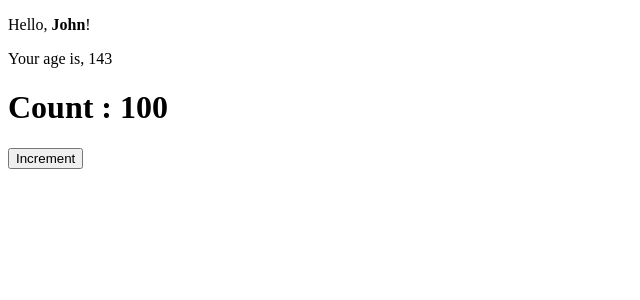
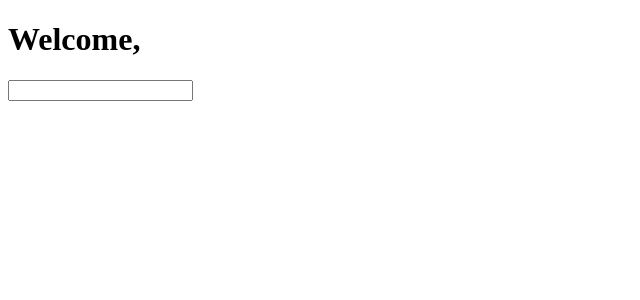
Before and after one commit to Leonardocamisa/react_exercises, a React (Create React App) app in the folder exercises/: page / in a window 1280 px wide. Shown: the top 300 px of the page, without its empty margins (0-640 px from the left). Built offline with nearby package versions, Linux system fonts and the light colour scheme.

Commit message:
esercizio completato

```diff
--- a/exercises/src/Age.js
+++ /dev/null
@@ -1,11 +0,0 @@
-import React from "react"
-
-export class Age extends React.Component {
-    render (){
-     return  this.props.age > 18 ? <p>Your age is, {this.props.age}</p> : <p>You are very young!</p>
-    }
-
-    static defaultProps = {
-         age: 143,
-    }
-}
--- a/exercises/src/App.js
+++ b/exercises/src/App.js
@@ -1,15 +1,11 @@
 import React from 'react'
-import { Welcome } from './Welcome'
-import { Age } from './Age'
-import { ClickCounter } from './ClickCounter'
+import InteractiveWelcome from './InteractiveWelcome'
 
 export class App extends React.Component {
     render() {
         return (
             <div>
-                <Welcome name={this.defaultProps} />
-                <Age age={this.defaultProps} />
-                <ClickCounter initialValue={100} incrementBy={4} timeout={1000} />
+                <InteractiveWelcome />
             </div>
         )
     }
--- a/exercises/src/ClickCounter.js
+++ /dev/null
@@ -1,23 +0,0 @@
-import React from "react"
-import { CounterDisplay } from "./CounterDisplay"
-
-export class ClickCounter extends React.Component {
-    state = {
-        count: this.props.initialValue ,
-    }
-
-        handleCounterIncrement = () => {
-            this.setState((state) => {
-                return {
-                    count: state.count + this.props.incrementBy,
-                }
-            })
-        }
-
-    render() {
-        return  <div>
-                    <CounterDisplay count = {this.state.count}/>
-                    <button onClick={this.handleCounterIncrement}>Increment</button>
-                </div>
-            }
-}
--- a/exercises/src/CounterDisplay.js
+++ /dev/null
@@ -1,8 +0,0 @@
-import React from "react";
-
-
-export class CounterDisplay extends React.Component{
-    render(){
-        return <h1> Count : {this.props.count}</h1>
-    }
-}
--- /dev/null
+++ b/exercises/src/InteractiveWelcome.js
@@ -0,0 +1,31 @@
+import React from "react";
+
+export default class InteractiveWelcome extends React.Component {
+
+  state = {
+    res : ""
+  }
+
+  eventHandler = (event) => {
+
+    this.setState(
+       {
+      res : event.target.value
+       }
+    )
+  };
+
+  render () {
+    return ( <div>
+              <Welcome name={this.state.res} />
+              <input type="text" onChange={this.eventHandler} />
+            </div>
+    );
+  }
+}
+
+  export class Welcome extends React.Component {
+    render() {
+      return <h1>Welcome, {this.props.name}</h1>
+    }
+  }
--- a/exercises/src/Welcome.js
+++ /dev/null
@@ -1,11 +0,0 @@
-import React from "react";
-
-export class Welcome extends React.Component {
-   render() {
-    return this.props.name === 'John' ? <p>Hello, <strong>{this.props.name}</strong>!</p> : <p></p>
-   }
-
-   static defaultProps = {
-      name: "John",
-   }
-}
```
